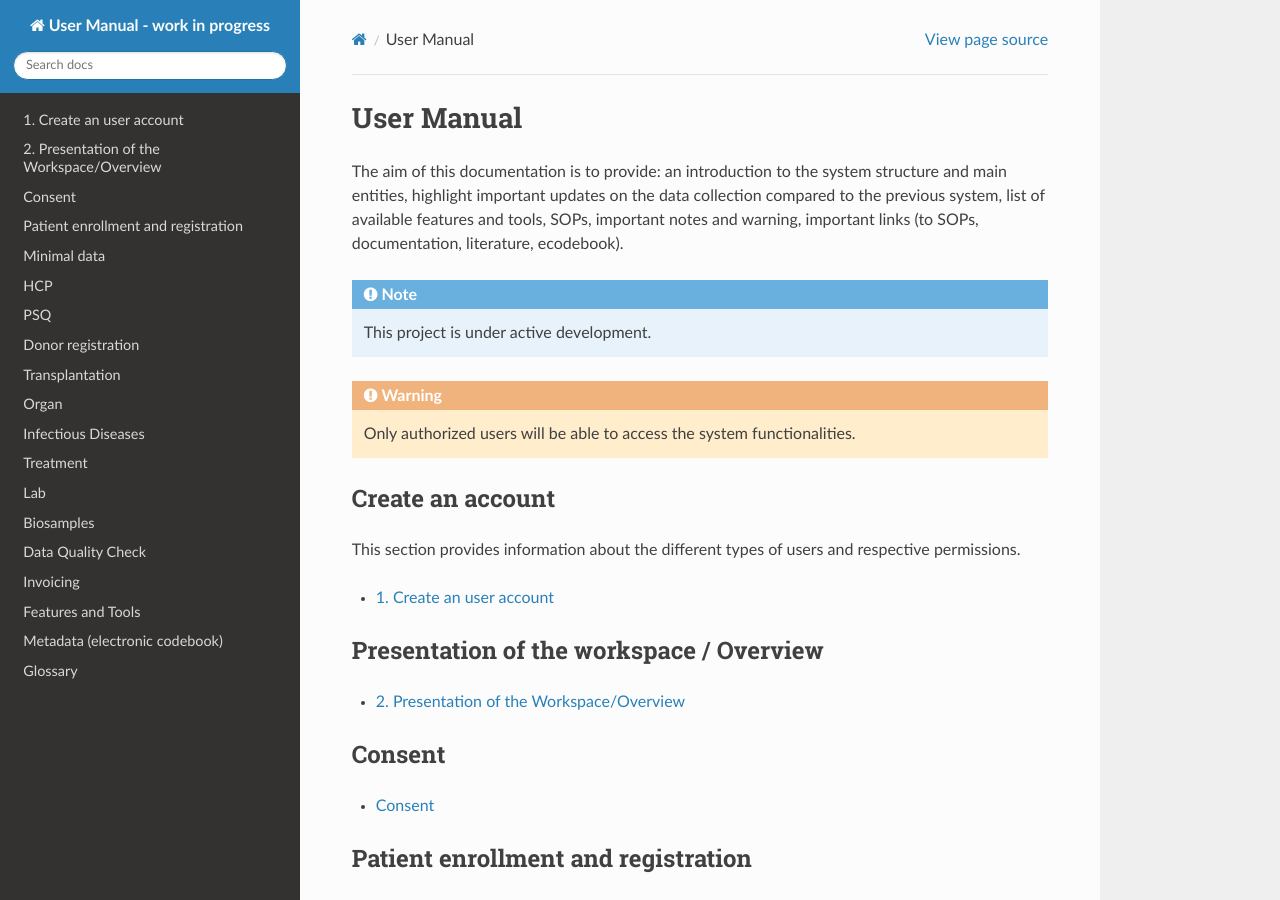
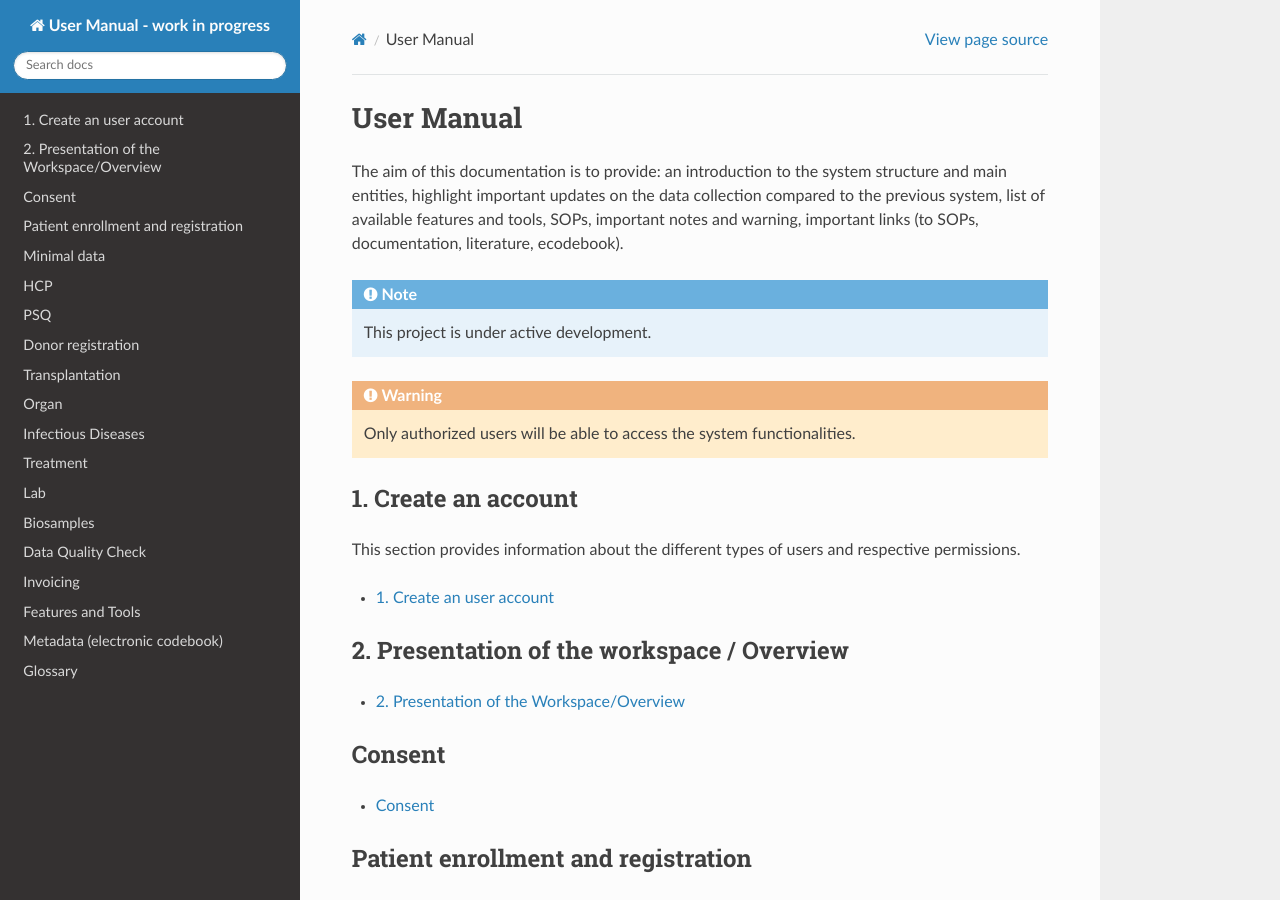
Before and after one commit to swiss-transplant-cohort-study/3LC-user-manual, a Sphinx documentation site: the page built from docs/source/index.rst, in a window 1280 px wide and 900 px high. Built offline with Sphinx 7.4.7 and the Read the Docs theme 3.1.0, drawn with Linux system fonts in a browser that asks for light colours.

Commit message:
Update index.rst

```diff
--- a/docs/source/index.rst
+++ b/docs/source/index.rst
@@ -10,7 +10,7 @@ The aim of this documentation is to provide: an introduction to the system struc
 .. warning::
    Only authorized users will be able to access the system functionalities.
 
-Create an account
+1. Create an account
 ******************************************
 
 This section provides information about the different types of users and respective permissions.
@@ -20,7 +20,7 @@ This section provides information about the different types of users and respect
 
    signup
 
-Presentation of the workspace / Overview
+2. Presentation of the workspace / Overview
 **************
 
 .. toctree::
```
